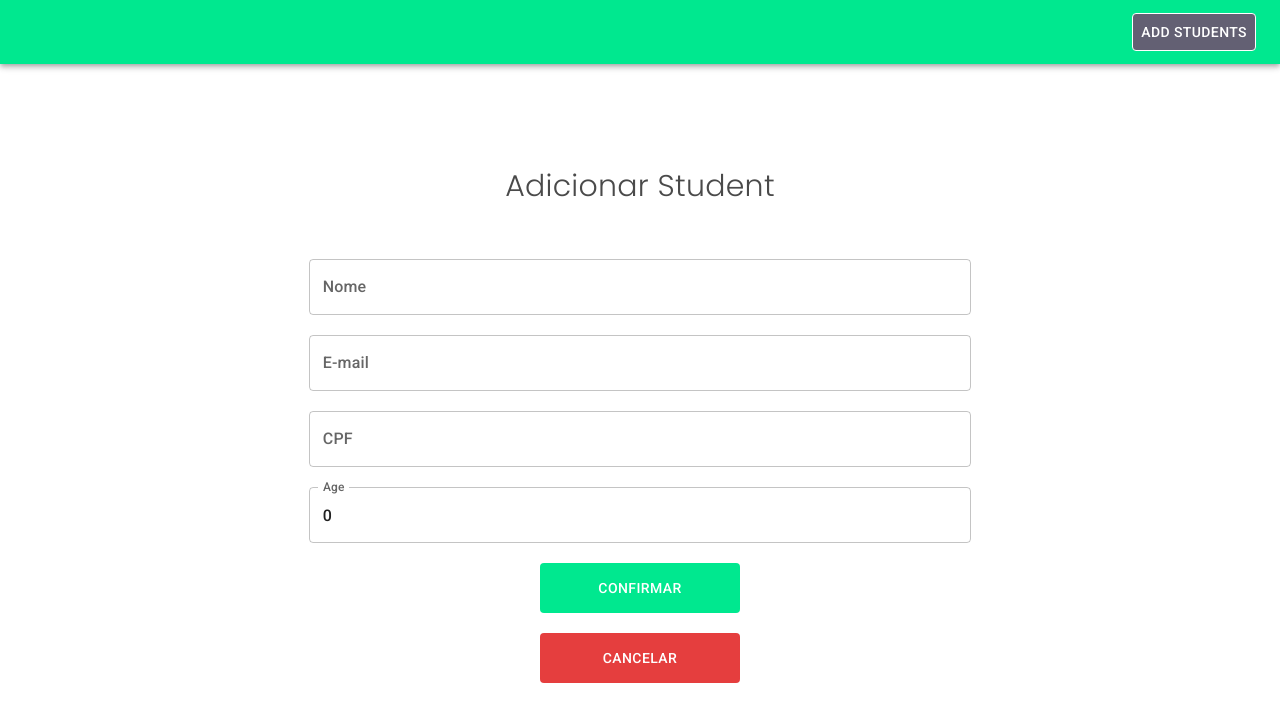
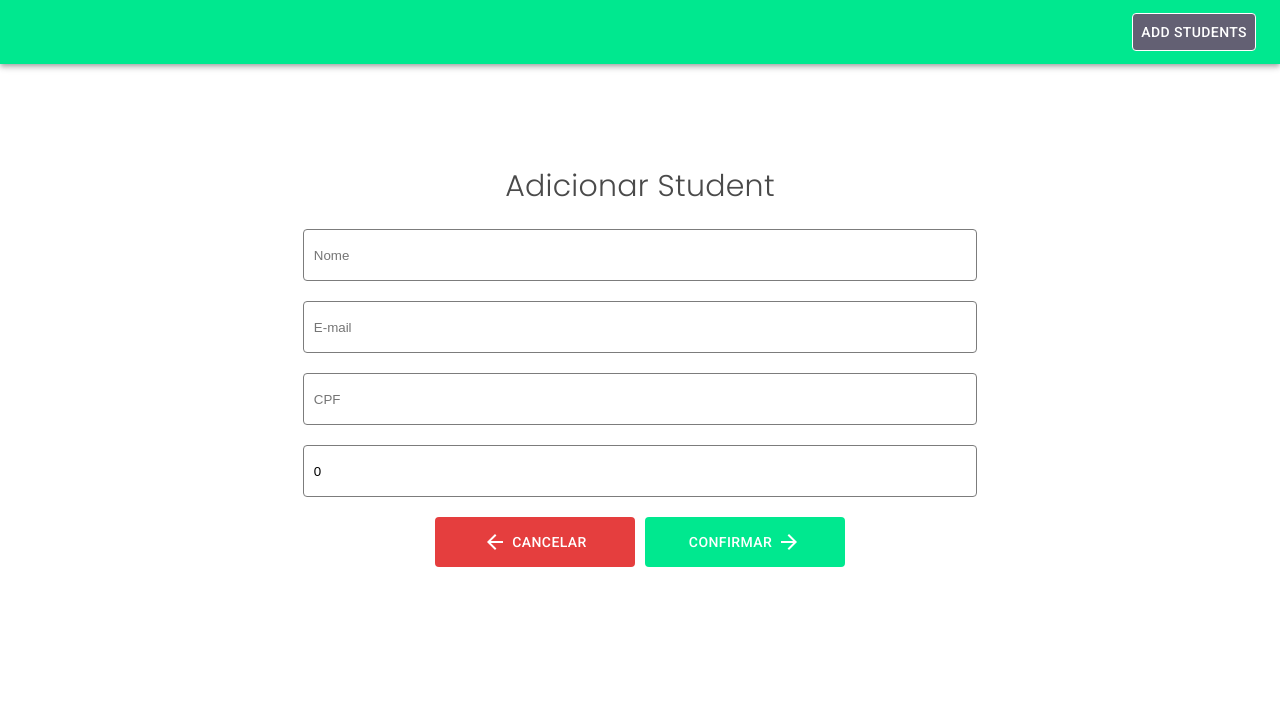
Before and after one commit to ruanvsrateira/frontend-students-manager, a Next.js app: page /addStudent in a window 1280 px wide. Shown: the top 722 px of the page. Built offline with nearby package versions, Linux system fonts and the light colour scheme.

Commit message:
refactor: change layout of addStudents page

```diff
--- a/package.json
+++ b/package.json
@@ -33,6 +33,7 @@
     "@mui/types": "^7.1.3",
     "@types/node": "^17.0.25",
     "@types/react": "^18.0.5",
+    "@types/react-input-mask": "^3.0.1",
     "eslint": "8.13.0",
     "eslint-config-next": "12.1.5",
     "eslint-plugin-react-hooks": "^4.4.0",
--- a/src/components/Input/index.tsx
+++ b/src/components/Input/index.tsx
@@ -1,19 +1,35 @@
 import React, { HTMLProps } from 'react';
+import InputMask from 'react-input-mask';
+import { Container } from './styled';
 
-import { TextField } from '@mui/material';
-import { Formik } from 'formik';
+interface Iinput extends React.InputHTMLAttributes<HTMLInputElement> {
+    mask?: string;
+    helperText?: string;
+    error?: boolean;
+  }
 
-
-
-const Input = ({ ...resProps }) => {
-    return(
-        <TextField
-            style={{
-                width: "60%",
-            }}
-            { ...resProps }
-        />
-    );
+const Input = ({mask, error, helperText, ...props }: Iinput) => {
+    if(mask) {
+        return(
+            <Container>
+                <InputMask
+                    mask={mask}
+                    className="input"
+                    { ...props }
+                />
+                <small color="red">{error && helperText}</small>
+            </Container>
+        );
+    } else {
+        return(
+            <Container>
+                <input
+                    className="input"
+                    { ...props }
+                />
+            </Container>
+        );
+    }
 };
 
 export default Input;
--- /dev/null
+++ b/src/components/Input/styled.ts
@@ -0,0 +1,29 @@
+import styled from 'styled-components';
+
+export const Container = styled.div`
+    width: 100%;
+    display: flex;
+    justify-content: center;
+
+    .input {
+        width: 60%;
+        height: 50px;
+        border: none;
+        border-radius: 4px;
+        padding-left: 10px;
+        border: 2px solid #fff;
+        border: 1px solid rgb(124 124 124);
+        outline: none
+    };
+
+    .input:hover {
+        border: 1px solid rgb(0 232 143);
+        transition: 200ms;
+    }
+
+    .input:focus {
+        border: none;
+        border: 1px solid rgb(0 232 143);
+        transition: 0s;
+    }
+`;
--- a/src/pages/addStudent/index.tsx
+++ b/src/pages/addStudent/index.tsx
@@ -1,4 +1,5 @@
 import { Button, Container, Typography } from '@mui/material';
+import { ArrowBack, ArrowForward, ArrowRight } from '@mui/icons-material';
 import React from 'react';
 import Header from '../../components/Header';
 import Input from '../../components/Input';
@@ -33,9 +34,9 @@ const addStudent: React.FC = () => {
             age: 0,
         },
         onSubmit: async(data) => {
-            const response = await addStudent(data)
+            const response = await addStudent(data);
 
-            console.log("Response: ", response)
+            console.log(response)
         },
 
         validationSchema: StudentSchema
@@ -67,6 +68,13 @@ const addStudent: React.FC = () => {
                     marginTop: "100px",
                 }}
             >
+                <Container
+                    style={{
+                        display: "flex",
+                        margin: "auto auto",
+                        flexDirection: "column",
+                    }}
+                >
                     <Typography
                     style={{
                         fontFamily: "Poppins",
@@ -77,16 +85,10 @@ const addStudent: React.FC = () => {
                     >
                         Adicionar Student
                     </Typography>
-                <Container
-                    style={{
-                        display: "flex",
-                        marginTop: "50px",
-                        flexDirection: "column",
-                    }}
-                >
                     <form
                         style={{
                             display: "flex",
+                            marginTop: "20px",
                             flexDirection: "column",
                             gap:"20px",
                             alignItems: "center"
@@ -94,7 +96,7 @@ const addStudent: React.FC = () => {
                         onSubmit={formik.handleSubmit}
                     >
                         <Input
-                            label="Nome"
+                            placeholder="Nome"
                             name="name"
                             value={formik.values.name}
                             onChange={formik.handleChange}
@@ -102,7 +104,7 @@ const addStudent: React.FC = () => {
                             error={!!formik.errors.name && formik.touched.name}
                         />
                         <Input
-                            label="E-mail"
+                            placeholder="E-mail"
                             name="email"
                             type="email"
                             value={formik.values.email}
@@ -111,21 +113,43 @@ const addStudent: React.FC = () => {
                             error={!!formik.errors.email && formik.touched.email}
                         />
                         <Input
-                            label="CPF"
+                            placeholder="CPF"
                             name="cpf"
+                            mask="999-999-999-99"
                             value={formik.values.cpf}
                             onChange={formik.handleChange}
                             helperText={formik.errors.cpf}
                             error={!!formik.errors.cpf && formik.touched.cpf}
                         />
                         <Input
-                            label="Age"
+                            placeholder="Age"
                             name="age"
                             value={formik.values.age}
                             onChange={formik.handleChange}
                             helperText={formik.errors.age}
                             error={!!formik.errors.age && formik.touched.age}
                         />
+                        <Container
+                            style={{
+                                width: "100%",
+                                justifyContent: "center",
+                                gap: "10px",
+                                display: "flex"
+                            }}
+                        >
+                            <Button
+                                style={{
+                                    backgroundColor: "rgb(229, 62, 62)",
+                                    height: "50px",
+                                    color: "rgb(255, 255, 255)",
+                                    width: "200px",
+                                    gap: "5px"
+                                }}
+                                onClick={() => router.push("/") }
+                            >
+                                <ArrowBack />
+                                Cancelar
+                            </Button>
                             <Button
                                 type="submit"
                                 style={{
@@ -133,22 +157,13 @@ const addStudent: React.FC = () => {
                                     color: "#fff",
                                     height: "50px",
                                     width: "200px",
+                                    gap: "5px"
                                 }}
                             >
                                 Confirmar
+                                <ArrowForward />
                             </Button>
-
-                        <Button
-                            style={{
-                                backgroundColor: "rgb(229, 62, 62)",
-                                height: "50px",
-                                color: "rgb(255, 255, 255)",
-                                width: "200px",
-                            }}
-                            onClick={() => router.push("/") }
-                        >
-                            Cancelar
-                        </Button>
+                        </Container>
                     </form>
                 </Container>
             </Container>
--- a/src/pages/index.tsx
+++ b/src/pages/index.tsx
@@ -4,8 +4,7 @@ import Link from 'next/link';
 import Header from '../components/Header';
 import Head from 'next/head';
 import { Delete } from '@mui/icons-material';
-import axios from 'axios';
-import { useRouter } from 'next/router';
+import api from '../services/api';
 
 interface Iitem {
   id: number,
@@ -19,7 +18,7 @@ const Home: React.FC = () => {
   const [ rows, setRows ] = useState([]);
 
   useEffect(() => {
-    axios.get("http://localhost:3333/students").then(({ data }) => {
+    api.get("/students").then(({ data }) => {
       setRows(data.students);
     }).catch(e => console.log("ERROR", e));
   }, []);
--- a/src/validators/createStudentForm.ts
+++ b/src/validators/createStudentForm.ts
@@ -1,11 +1,8 @@
-import { toast } from 'react-toastify';
-import { IUser } from '../interfaces/Iuser';
-
 import * as yup from 'yup';
 
 export const StudentSchema = yup.object().shape({
     name: yup.string().required(),
     email: yup.string().required(),
     cpf: yup.string().required(),
-    age: yup.number().required(),
-}).required();
+    age: yup.number().required()
+})
```
Also changed, not shown: 1 other file (tests, documents, lock files or other folders). Lines whose indentation alone changed are shown as unchanged.
